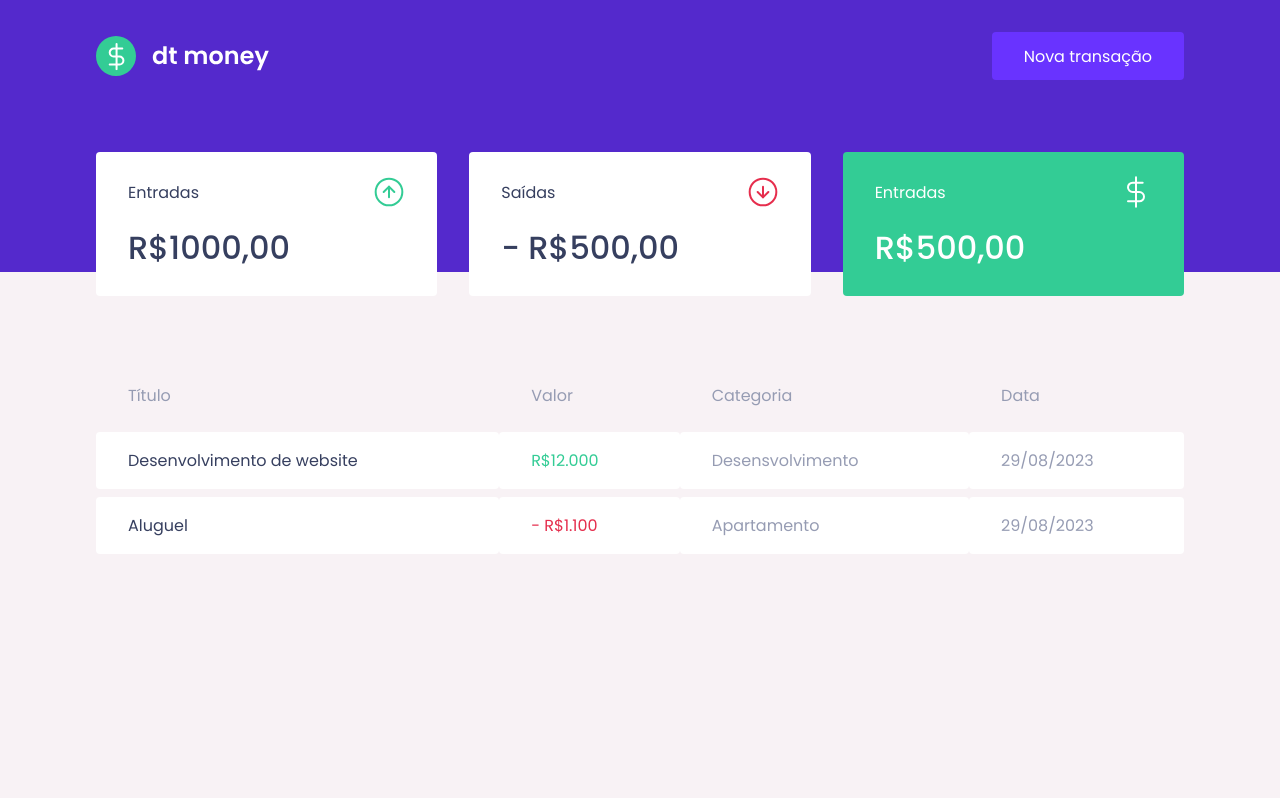
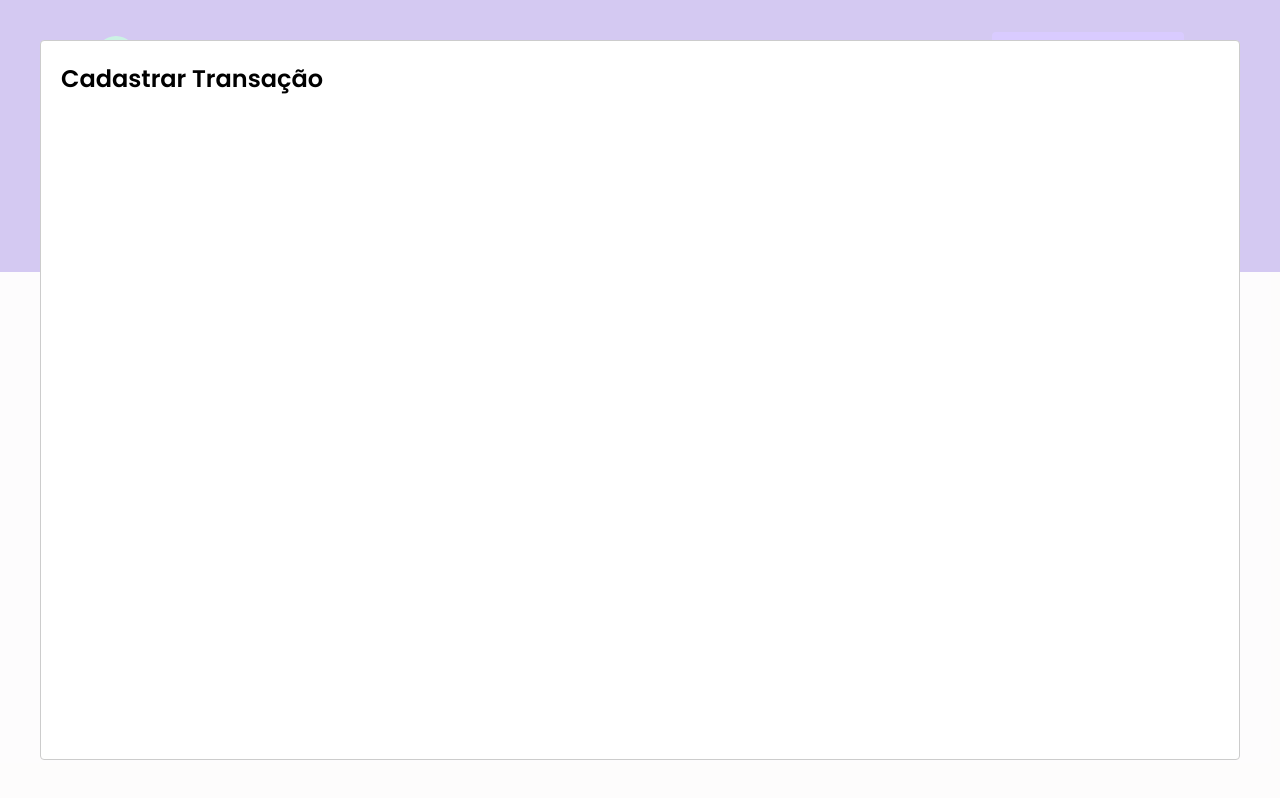
Before and after one commit to Uelitonn6/dtmoney, a React (Create React App) app: page / in a window 1280 px wide. Both pictures are taken after a click on the button "Nova transação". Built offline with nearby package versions, Linux system fonts and the light colour scheme; no server answers; what miragejs would draw is missing.

Commit message:
Configurações iniciais do Modal

```diff
--- a/package.json
+++ b/package.json
@@ -7,6 +7,7 @@
     "miragejs": "^0.1.47",
     "react": "^18.2.0",
     "react-dom": "^18.2.0",
+    "react-modal": "^3.16.1",
     "react-scripts": "5.0.1",
     "styled-components": "^6.0.7",
     "web-vitals": "^2.1.0"
@@ -19,6 +20,7 @@
     "@types/node": "^16.7.13",
     "@types/react": "^18.0.0",
     "@types/react-dom": "^18.0.0",
+    "@types/react-modal": "^3.16.0",
     "typescript": "^4.4.2"
   },
   "scripts": {
--- a/src/App.tsx
+++ b/src/App.tsx
@@ -1,13 +1,35 @@
+import Modal from 'react-modal'
+import { useState } from 'react';
 import { Dashboard } from "./components/Dashboard";
 import { Header } from "./components/Header";
 
 import { GlobalStyle } from "./styles/global";
 
+Modal.setAppElement('#root')
+
 export function App() {
+  const [ isNewTransactionModalOpen, setIsNewTransactionModalOpen ] = useState(false)
+
+  function handleOpenNewTransactionModal() {
+    setIsNewTransactionModalOpen(true)
+  }
+
+  function handleCloseNewTransactionModal() {
+    setIsNewTransactionModalOpen(false)
+  }
+
   return (
     <>
-      <Header />
+      <Header onOpenNewTransactionModal={ handleOpenNewTransactionModal } />
       <Dashboard />
+
+      <Modal
+          isOpen={ isNewTransactionModalOpen }
+          onRequestClose={ handleCloseNewTransactionModal }
+      >
+          <h2>Cadastrar Transação</h2>
+      </Modal>
+
       <GlobalStyle />
     </>
   );
--- a/src/components/Header/index.tsx
+++ b/src/components/Header/index.tsx
@@ -1,12 +1,16 @@
 import logoImg from '../../assets/logo.svg'
 import { Container, Content } from './styles'
 
-export function Header() {
+interface HeaderProps {
+    onOpenNewTransactionModal: () => void
+}
+
+export function Header({ onOpenNewTransactionModal }: HeaderProps) {
     return (
         <Container>
             <Content>
                 <img src={ logoImg } alt="dt money" />
-                <button type="button">
+                <button type="button" onClick={ onOpenNewTransactionModal }>
                     Nova transação
                 </button>
             </Content>
```
Also changed, not shown: 1 other file (tests, documents, lock files or other folders).
